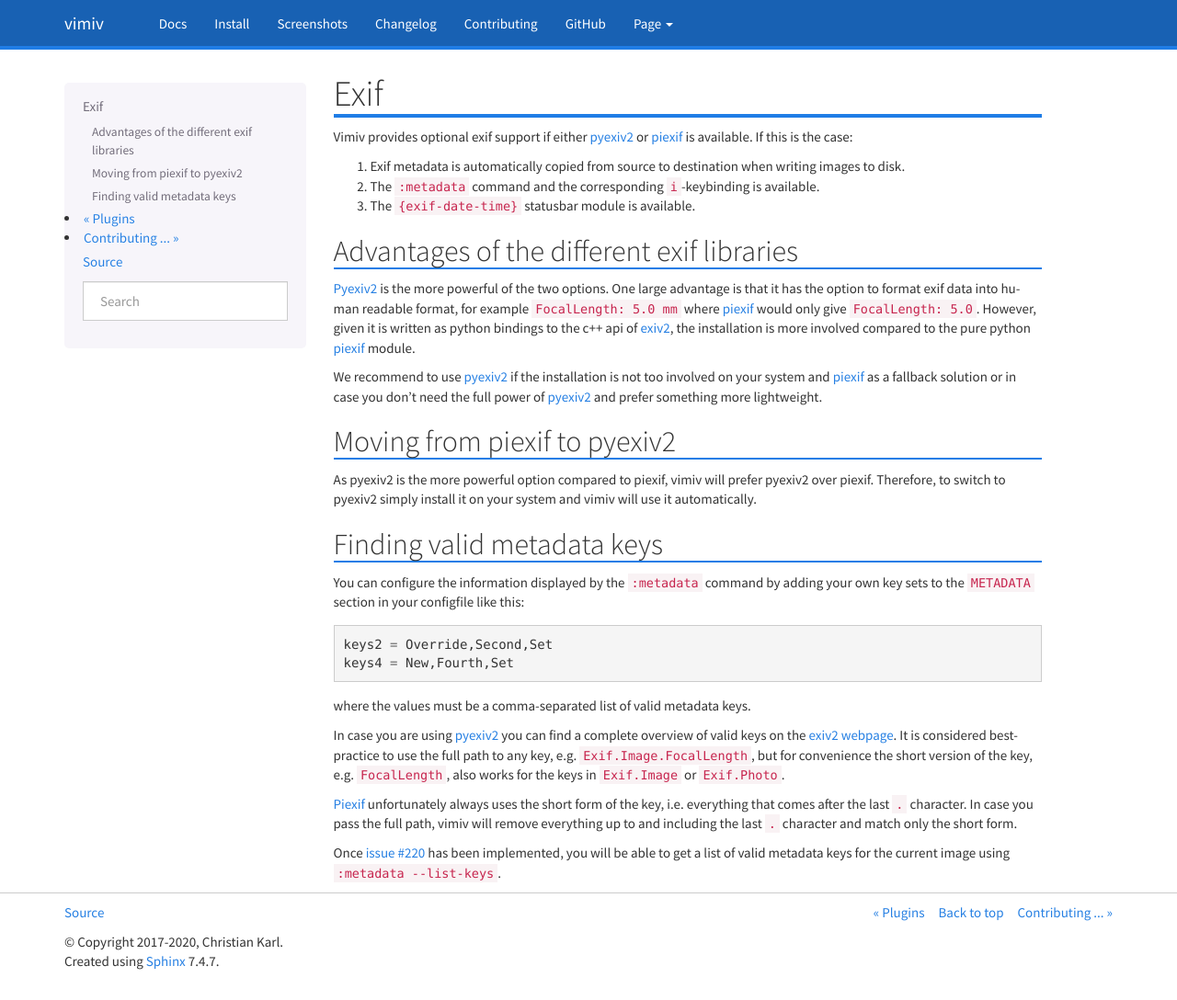
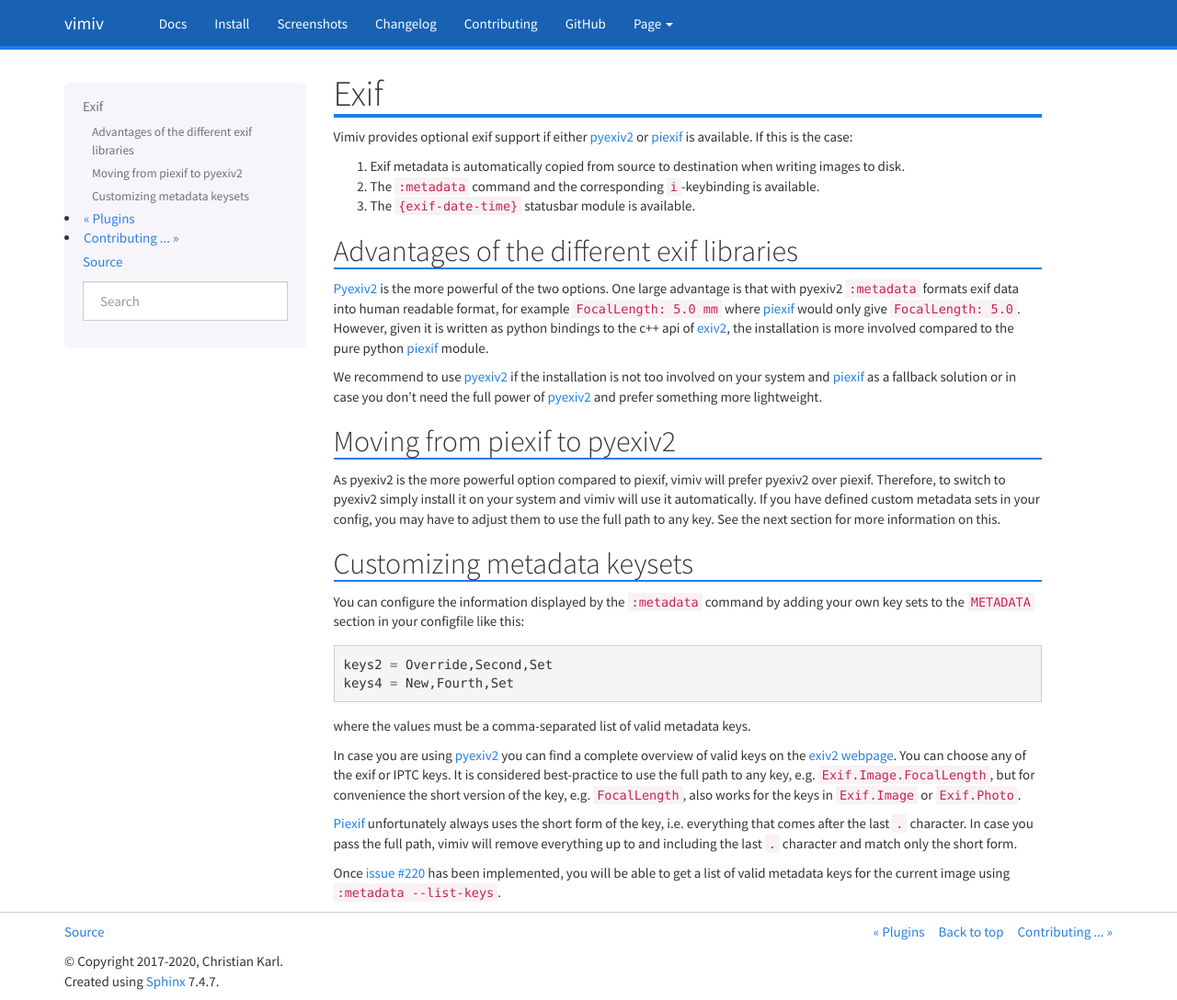
Before and after one commit to karlch/vimiv-qt, a Sphinx documentation site: the page built from docs/documentation/exif.rst, in a window 1280 px wide and 1088 px high. Shown: the whole window at 92% size. Built offline with Sphinx 7.4.7, drawn with Linux system fonts in a browser that asks for light colours.

Commit message:
Docs: Improve exif page
Thanks @jcjgraf for the recommendations!

```diff
--- a/docs/documentation/exif.rst
+++ b/docs/documentation/exif.rst
@@ -13,11 +13,11 @@
 Advantages of the different exif libraries
 ------------------------------------------
 
-`Pyexiv2`_ is the more powerful of the two options. One large advantage is that it has
-the option to format exif data into human readable format, for example ``FocalLength:
-5.0 mm`` where `piexif`_ would only give ``FocalLength: 5.0``. However, given it is
-written as python bindings to the c++ api of `exiv2`_, the installation is more involved
-compared to the pure python `piexif`_ module.
+`Pyexiv2`_ is the more powerful of the two options. One large advantage is that with
+pyexiv2 ``:metadata`` formats exif data into human readable format, for example
+``FocalLength: 5.0 mm`` where `piexif`_ would only give ``FocalLength: 5.0``. However,
+given it is written as python bindings to the c++ api of `exiv2`_, the installation is
+more involved compared to the pure python `piexif`_ module.
 
 We recommend to use `pyexiv2`_ if the installation is not too involved on your system
 and `piexif`_ as a fallback solution or in case you don't need the full power of
@@ -29,11 +29,13 @@
 
 As pyexiv2 is the more powerful option compared to piexif, vimiv will prefer pyexiv2
 over piexif. Therefore, to switch to pyexiv2 simply install it on your system and vimiv
-will use it automatically.
+will use it automatically. If you have defined custom metadata sets in your config, you
+may have to adjust them to use the full path to any key. See the next section for more
+information on this.
 
 
-Finding valid metadata keys
----------------------------
+Customizing metadata keysets
+----------------------------
 
 You can configure the information displayed by the ``:metadata`` command by adding your
 own key sets to the ``METADATA`` section in your configfile like this::
@@ -44,10 +46,10 @@
 where the values must be a comma-separated list of valid metadata keys.
 
 In case you are using `pyexiv2`_ you can find a complete overview of valid keys on the
-`exiv2 webpage <https://www.exiv2.org/metadata.html>`_. It is considered best-practice
-to use the full path to any key, e.g. ``Exif.Image.FocalLength``, but for convenience
-the short version of the key, e.g. ``FocalLength``, also works for the keys in
-``Exif.Image`` or ``Exif.Photo``.
+`exiv2 webpage <https://www.exiv2.org/metadata.html>`_. You can choose any of the exif
+or IPTC keys. It is considered best-practice to use the full path to any key, e.g.
+``Exif.Image.FocalLength``, but for convenience the short version of the key, e.g.
+``FocalLength``, also works for the keys in ``Exif.Image`` or ``Exif.Photo``.
 
 `Piexif`_ unfortunately always uses the short form of the key, i.e. everything that
 comes after the last ``.`` character. In case you pass the full path, vimiv will remove
```
